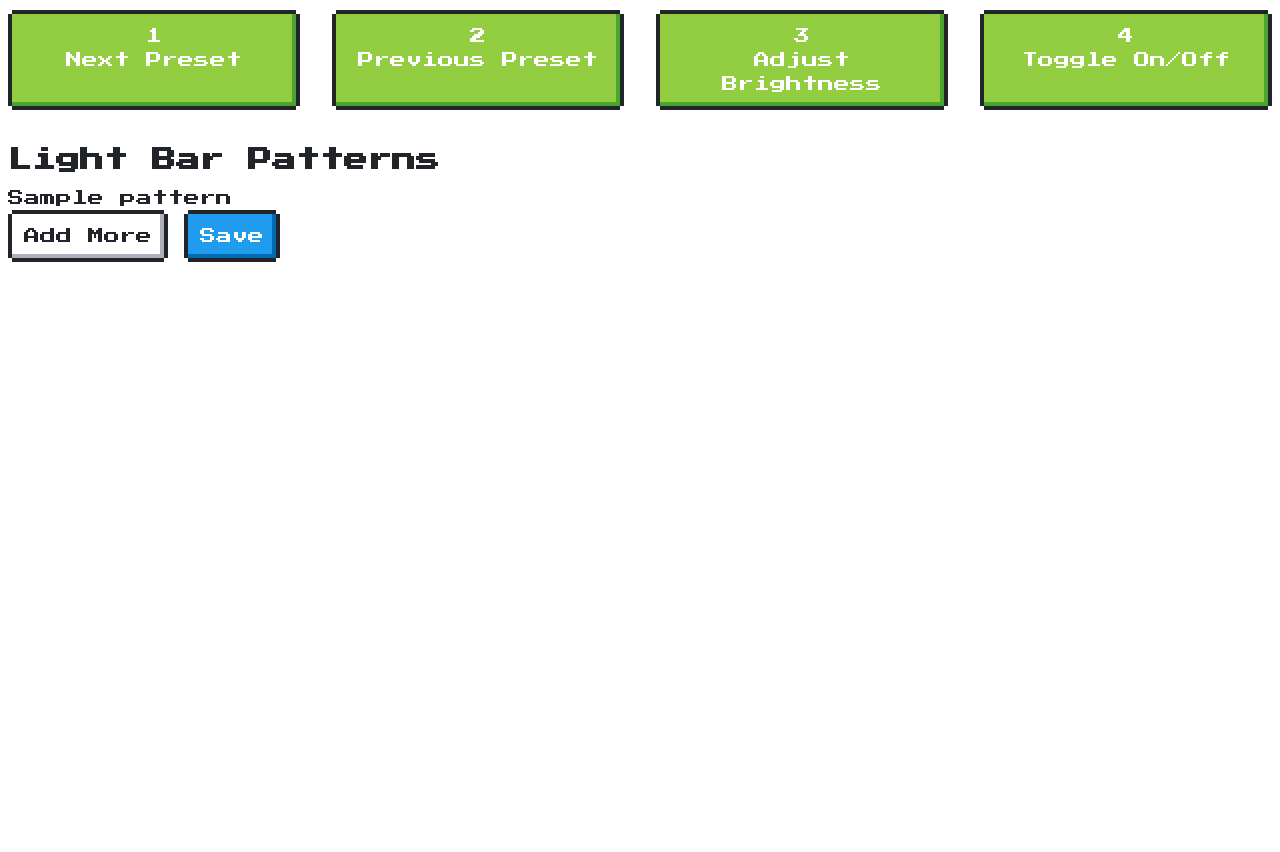
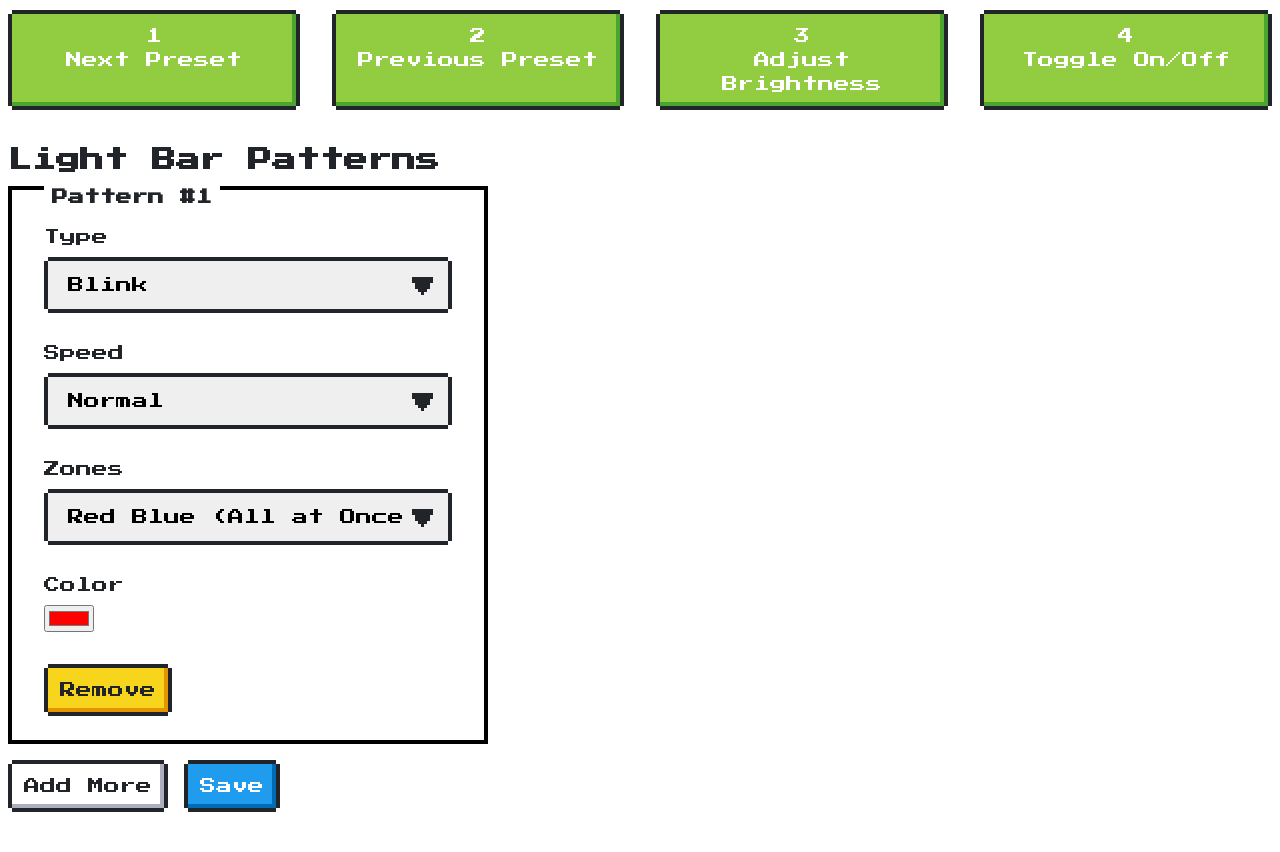
Before and after one commit to ecaron/garage-lightbar, a Flask app: template web/templates/index.html in a window 1280 px wide. Shown: the part 510-1362 px from the top of the page. Before the commit the page ends 772 px from the top, so only its background shows below. Run offline with Flask 2, Linux system fonts and the light colour scheme; the template is opened without the code that fills it: most values are stand-ins (such as "Sample title", 1, 10 or a date in 2020); some libraries are stand-ins or nearby versions.

Commit message:
Interface now saves & retrieves & edits all pattern adjustments

```diff
--- a/web/app.py
+++ b/web/app.py
@@ -3,8 +3,13 @@ from flask import Flask, render_template, request, redirect, send_from_directory
 import configparser
 import json
 import adafruit_led_animation
-config = configparser.ConfigParser()
-config.read('settings.conf')
+
+config = configparser.ConfigParser(strict=False, interpolation=None)
+settings_conf = os.getenv('SETTINGS_CONF')
+if not settings_conf:
+    settings_conf = '/tmp/settings.conf'
+config.read(settings_conf)
+
 app = Flask(__name__)
 
 @app.route('/button/<number>', methods=['GET'])
@@ -20,27 +25,39 @@ def favicon():
 @app.route('/', methods=['GET', 'POST'])
 def index():
     if request.method == 'POST':
-        config['TIMERS']['TurnOn'] = request.form['turn_on']
-        config['TIMERS']['TurnOff'] = request.form['turn_off']
-        config['TIMERS']['AutoOff'] = request.form['auto_off']
-        with open('settings.conf', 'w') as configfile:
+        if request.form['method'] == 'save-patterns':
+            if 'PATTERNS' not in config:
+                config['PATTERNS'] = {}
+
+            config['PATTERNS']['designs'] = request.form['patterns']
+        else:
+            if 'TIMERS' not in config:
+                config['TIMERS'] = {}
+
+            config['TIMERS']['TurnOn'] = request.form['turn_on']
+            config['TIMERS']['TurnOff'] = request.form['turn_off']
+            config['TIMERS']['AutoOff'] = request.form['auto_off']
+        with open(settings_conf, 'w') as configfile:
             config.write(configfile)
-        return redirect("/", code=302)
+
+        if request.form['method'] == 'save-patterns':
+            return '', 204
+        else:
+            return redirect("/", code=302)
     else:
-        patterns = []
-        for key in config['PATTERNS']:
-            patterns.append(json.loads(config['PATTERNS'][key]))
-        return render_template('index.html', timers=config['TIMERS'], patterns=patterns)
+        if 'PATTERNS' in config:
+            patterns = json.loads(config['PATTERNS']['designs'])
+        else:
+            patterns = []
 
-@app.route('/patterns', methods=['POST'])
-def patterns():
-    #Get inspiration from https://github.com/sanc909/C.H.I.P.-NeoPixel-SPI-Control-Visualiser/blob/master/ChipNeoController.py
-    config['PATTERNS'] = {}
-    for x in range(request.form['count']):
-        config['PATTERNS']['pattern', x] = x
-        with open('settings.conf', 'w') as configfile:
-            config.write(configfile)
-        return redirect("/", code=302)
+        if 'TIMERS' in config:
+            timers = config['TIMERS']
+        else:
+            timers = {}
+            timers['TurnOn'] = '16:00'
+            timers['TurnOff'] = '22:00'
+            timers['AutoOff'] = '4'
+        return render_template('index.html', timers=timers, patterns=patterns)
 
 if __name__ == '__main__':
     app.run(debug=True)
--- a/web/templates/index.html
+++ b/web/templates/index.html
@@ -23,6 +23,7 @@
     <div class="container" style="padding:8px">
       <h2>Light Bar Settings</h2>
       <form style="max-width:480px" method="post">
+        <input type="hidden" name="method" value="timers">
         <div class="nes-field">
           <label for="turn_on">Turn On At</label>
           <input type="time" name="turn_on" id="turn_on" required class="nes-input" value="{{ timers['TurnOn'] }}">
@@ -49,13 +50,9 @@
       </div>
 
       <h2>Light Bar Patterns</h2>
-      <form action="/patterns" style="max-width:480px" method="post">
+      <form id="patternForm" style="max-width:480px" method="post">
         <input type="hidden" name="count" id="pattern-count" value="{{patterns|length}}">
-        <div id="pattern-block">
-          {% for pattern in patterns %}
-            <div>{{pattern}}</div>
-          {% endfor %}
-        </div>
+        <div id="pattern-block"></div>
         <div class="nes-field">
           <button type="button" class="nes-btn is-secondary add-more">Add More</button>
           <button type="submit" class="nes-btn is-primary">Save</button>
@@ -64,12 +61,12 @@
     </div>
     <script id="entry-template" type="text/x-handlebars-template">
       {% raw %}
-      <section class="nes-container with-title">
+      <section class="nes-container with-title" style="margin-bottom:1rem">
         <h3 class="title">Pattern #{{number}}</h3>
         <div class="item">
           <label for="type_{{number}}">Type</label>
           <div class="nes-select">
-            <select required="" id="type_{{number}}" class="pattern-type">
+            <select required="" id="type_{{number}}" class="pattern-type" name="pattern">
               {{#select pattern}}
                 <option value="" disabled="">Select...</option>
                 <option value="blink">Blink</option>
@@ -91,32 +88,36 @@
         <div class="item speed">
           <label for="speed_{{number}}">Speed</label>
           <div class="nes-select">
-            <select required="" id="speed_{{number}}">
+            <select required="" id="speed_{{number}}" name="speed">
+              {{#select speed}}
                 <option value="slowest">Slowest</option>
                 <option value="slow">Slow</option>
                 <option value="normal" selected="">Normal</option>
                 <option value="fast">Fast</option>
                 <option value="fastest">Fastest</option>
+              {{/select}}
             </select>
           </div>
         </div>
         <div class="item zones">
           <label for="zones_{{number}}">Zones</label>
           <div class="nes-select">
-            <select required="" id="zones_{{number}}">
+            <select required="" id="zones_{{number}}" name="zone">
+              {{#select zone}}
                 <option value="all">All</option>
                 <option value="white-all">White (All at Once)</option>
                 <option value="white-toggle">White (Left Right Alternate)</option>
                 <option value="rwb-toggle" selected="">Red White Blue (Alternate)</option>
                 <option value="rb-toggle" selected="">Red Blue (Alternate)</option>
                 <option value="rb-all" selected="">Red Blue (All at Once)</option>
+              {{/select}}
             </select>
           </div>
         </div>
         <div class="item color hide">
           <label for="color_{{number}}">Color</label>
           <div class="nes-field">
-            <input type="color" value="#ff0000" id="color_{{number}}">
+            <input type="color" id="color_{{number}}" name="color" value="{{#if color}}{{color}}{{else}}#ff0000{{/if}}">
           </div>
         </div>
         <div class="item colors hide">
@@ -124,22 +125,23 @@
           <div class="nes-field">
             <div class="default">
               If no colors are selected, <b>rainbow colors</b> will be shown.
+              <button type="button" class="nes-btn is-secondary add-first-color">Add Color</button>
             </div>
-            <div>
-              <input type="color" value="#ff0000">
-              <button type="button" class="nes-btn is-secondary add-more">-</button>
-              <button type="button" class="nes-btn is-secondary add-more">+</button>
+            <div class="color-choice hide" style="margin-bottom:.5rem">
+              <input type="color" name="colors[]" value="#ff0000" class="hide">
+              <button type="button" class="nes-btn is-secondary remove-color">-</button>
+              <button type="button" class="nes-btn is-secondary add-more-color">+</button>
             </div>
           </div>
         </div>
         <div class="item bounce hide">
           <label for="bounce_{{number}}">Bounce</label>
           <label>
-            <input type="radio" class="nes-radio" name="answer" checked="">
+            <input type="radio" class="nes-radio" name="answer" {{#ifCond answer "!=" "no"}}checked=""{{/ifCond}} value="yes">
             <span>Yes</span>
           </label>
           <label>
-            <input type="radio" class="nes-radio" name="answer">
+            <input type="radio" class="nes-radio" name="answer" {{#ifCond answer "==" "no"}}checked=""{{/ifCond}} value="no">
             <span>No</span>
           </label>
         </div>
@@ -153,16 +155,16 @@
       //* Zones
       //* Speed
       //* Color (single)
-      //ColorCycle
-      //* Zones
-      //* Speed
-      //* Color (if blank, rainbow. if list, cycles list)
       //Chase
       //* Zones
       //* Speed
       //* Color (single)
       //* Size (defaults to 2)
       //* Spacing (defaults to 3)
+      //ColorCycle
+      //* Zones
+      //* Speed
+      //* Color (if blank, rainbow. if list, cycles list)
       //Comet
       //* Zones
       //* Speed
@@ -193,6 +195,16 @@
     </script>
     <script>
       let patternCount = 1
+      window.Handlebars.registerHelper('ifCond', function(v1, operator, v2, options) {
+        switch (operator) {
+          case '==':
+            return (v1 == v2) ? options.fn(this) : options.inverse(this)
+          case '!=':
+            return (v1 != v2) ? options.fn(this) : options.inverse(this)
+          default:
+            return options.inverse(this)
+        }
+      })
       window.Handlebars.registerHelper('select', function( value, options ){
         const $el = $('<select />').html( options.fn(this) )
         $el.find('[value="' + value + '"]').attr({'selected':'selected'})
@@ -200,20 +212,74 @@
       })
       const source = document.getElementById('entry-template').innerHTML
       const template = Handlebars.compile(source)
+      const $patternBlock = $('#pattern-block')
+
+      const unserialize = function(serializedData) {
+        let urlParams = new URLSearchParams(serializedData)
+        let unserializedData = {}
+        for (let [key, value] of urlParams) {
+          if (key.slice(-2) === '[]') {
+            key = key.slice(0, -2)
+            if (typeof unserializedData[key] === 'undefined') {
+              unserializedData[key] = []
+            }
+            unserializedData[key].push(value)
+          } else {
+            unserializedData[key] = value
+          }
+        }
+        return unserializedData
+      }
+
+      const addPattern = function(context) {
+        context.number = patternCount
+        patternCount++
+        const $html = $(template(context))
+        $html.appendTo($patternBlock)
+        $html.find('.pattern-type').trigger('change')
+        if (context.colors) {
+          let clickedFirst = false
+          context.colors.forEach(color => {
+            if (clickedFirst === false) {
+              $html.find('.add-first-color').trigger('click')
+              clickedFirst = true
+            } else {
+              $html.find('.add-more-color:last').trigger('click')
+            }
+            $html.find('.color-choice:last input').val(color)
+
+          })
+        }
+      }
 
       $('.add-more').on('click', function(event) {
-        const context = { pattern: '', number: patternCount }
-        patternCount++
-        const html = template(context)
-
-        //document.getElementById('pattern-block').innerHTML += '<input type="text" name="patterns[1][2][3]" value="hi">'
-        document.getElementById('pattern-block').innerHTML += html
-        $('.pattern-type').each(function(){
-          $(this).trigger('change')
-        })
+        addPattern({ pattern: '' })
       })
       $(document).on('click', '.remove', function(event) {
         $(this).parents('section').remove()
+      })
+
+      $(document).on('click', '.remove-color', function(event) {
+        const $colorParent = $(this).parents('.nes-field')
+        if ($colorParent.find('.color-choice').length === 1) {
+          $colorParent.find('.default').removeClass('hide')
+          $(this).parents('.color-choice').addClass('hide')
+          $(this).parents('.color-choice').find('input').addClass('hide')
+        } else {
+          $(this).parents('.color-choice').remove()
+        }
+      })
+
+      $(document).on('click', '.add-first-color', function(event) {
+        const $colorParent = $(this).parents('.nes-field')
+        $colorParent.find('.default').addClass('hide')
+        $colorParent.find('.color-choice').removeClass('hide')
+        $colorParent.find('input').removeClass('hide')
+      })
+
+      $(document).on('click', '.add-more-color', function(event) {
+        const $colorParent = $(this).parents('.color-choice')
+        $colorParent.after($colorParent.clone())
       })
 
       $(document).on('change', '.pattern-type', function(event) {
@@ -234,7 +300,29 @@
         } else {
           $section.find('.bounce').addClass('hide')
         }
+        if (['mic-1', 'mic-2'].includes(pattern)) {
+          $section.find('.zones, .speed').addClass('hide')
+        } else {
+          $section.find('.zones, .speed').removeClass('hide')
+        }
       })
+
+      $('#patternForm').on('submit', function(e){
+        e.preventDefault()
+        const patterns = []
+        $('#pattern-block section').each(function(){
+          patterns.push($(this).find('.item:not(.hide) input:not(.hide), :not(.hide) select:not(.hide)').serialize())
+        })
+        const jqxhr = $.post( '.', { method: "save-patterns", patterns: JSON.stringify(patterns)}).done(function() {
+          alert( "Settings saved" )
+        }).fail(function() {
+          alert( "Failed to save" )
+        })
+      })
+
+      {% for pattern in patterns %}
+        addPattern(unserialize('{{ pattern | safe }}'))
+      {% endfor %}
     </script>
   </body>
  </html>
```
Also changed, not shown: 1 other file. Lines whose indentation alone changed are shown as unchanged.
